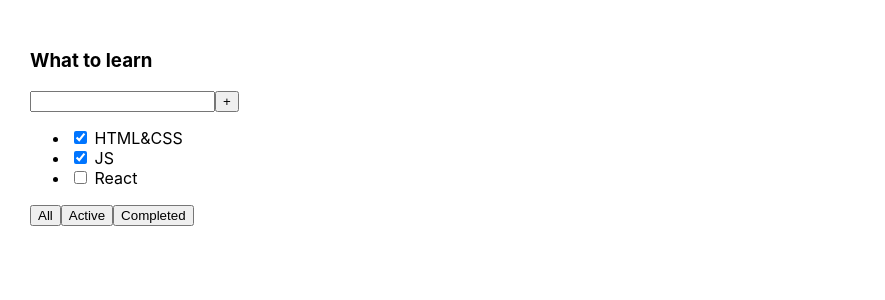
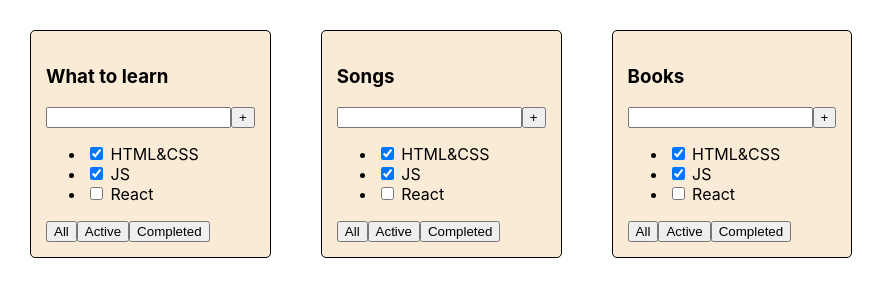
Before and after one commit to AndreyZaytsev90/newProjectReact, a React (Create React App) app: page / in a window 1280 px wide. Shown: the top 300 px of the page, without its empty margins (0-885 px from the left). Built offline with nearby package versions, Linux system fonts and the light colour scheme.

Commit message:
added Button and Todolist

```diff
--- a/src/App.css
+++ b/src/App.css
@@ -6,3 +6,10 @@
 .App > div {
   margin-right: 50px;
 }
+
+.todolist {
+  border: 1px solid black;
+  padding: 15px;
+  background-color: antiquewhite;
+  border-radius: 5px;
+}
--- a/src/App.tsx
+++ b/src/App.tsx
@@ -1,26 +1,12 @@
-import React from 'react';
 import './App.css';
+import {Todolist} from "./Todolist";
 
 function App() {
     return (
         <div className="App">
-            <div>
-                <h3>What to learn</h3>
-                <div>
-                    <input/>
-                    <button>+</button>
-                </div>
-                <ul>
-                    <li><input type="checkbox" checked={true}/> <span>HTML&CSS</span></li>
-                    <li><input type="checkbox" checked={true}/> <span>JS</span></li>
-                    <li><input type="checkbox" checked={false}/> <span>React</span></li>
-                </ul>
-                <div>
-                    <button>All</button>
-                    <button>Active</button>
-                    <button>Completed</button>
-                </div>
-            </div>
+            <Todolist title="What to learn"/>
+            <Todolist title="Songs"/>
+            <Todolist title="Books"/>
         </div>
     );
 }
--- /dev/null
+++ b/src/Button.tsx
@@ -0,0 +1,14 @@
+interface ButtonType {
+    name :string
+    callback: ()=> void
+}
+export const Button = ({name, callback}: ButtonType) => {
+
+    const onClickHandler =()=> {
+        callback()
+    }
+
+    return (
+        <button onClick={onClickHandler}>{name}</button>
+    );
+};
--- /dev/null
+++ b/src/Todolist.tsx
@@ -0,0 +1,28 @@
+import './App.css';
+import {Button} from "./Button";
+
+interface TodolistType {
+    title: string
+}
+export const Todolist = ({title}: TodolistType) => {
+
+    return (
+        <div className="todolist">
+            <h3>{title}</h3>
+            <div >
+                <input/>
+                <Button name="+" callback={()=> {}}/>
+            </div>
+            <ul>
+                <li><input type="checkbox" checked={true}/> <span>HTML&CSS</span></li>
+                <li><input type="checkbox" checked={true}/> <span>JS</span></li>
+                <li><input type="checkbox" checked={false}/> <span>React</span></li>
+            </ul>
+            <div>
+                <Button name="All" callback={()=> {}}/>
+                <Button name="Active" callback={()=> {}}/>
+                <Button name="Completed" callback={()=> {}}/>
+            </div>
+        </div>
+    );
+};
```
